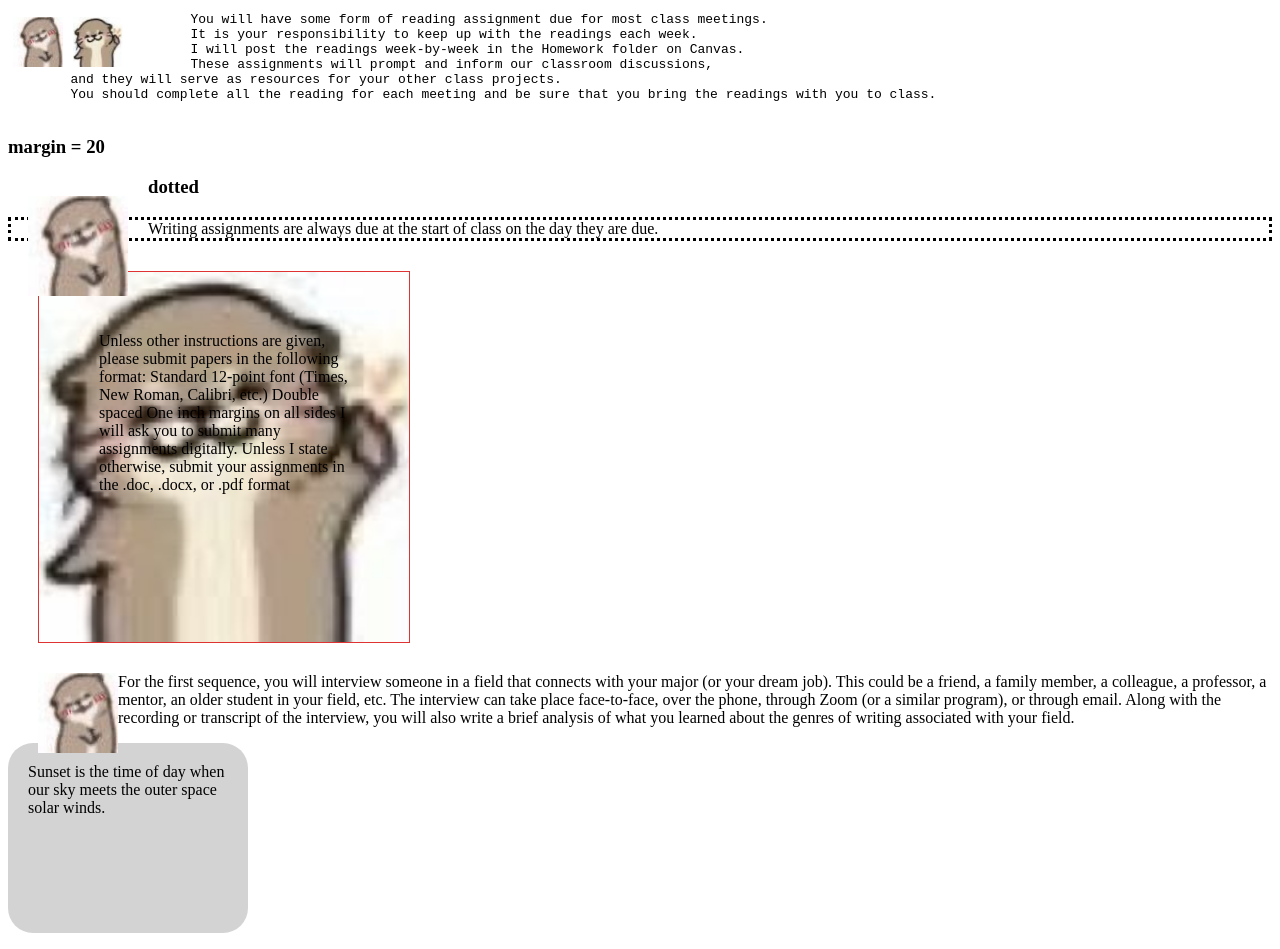
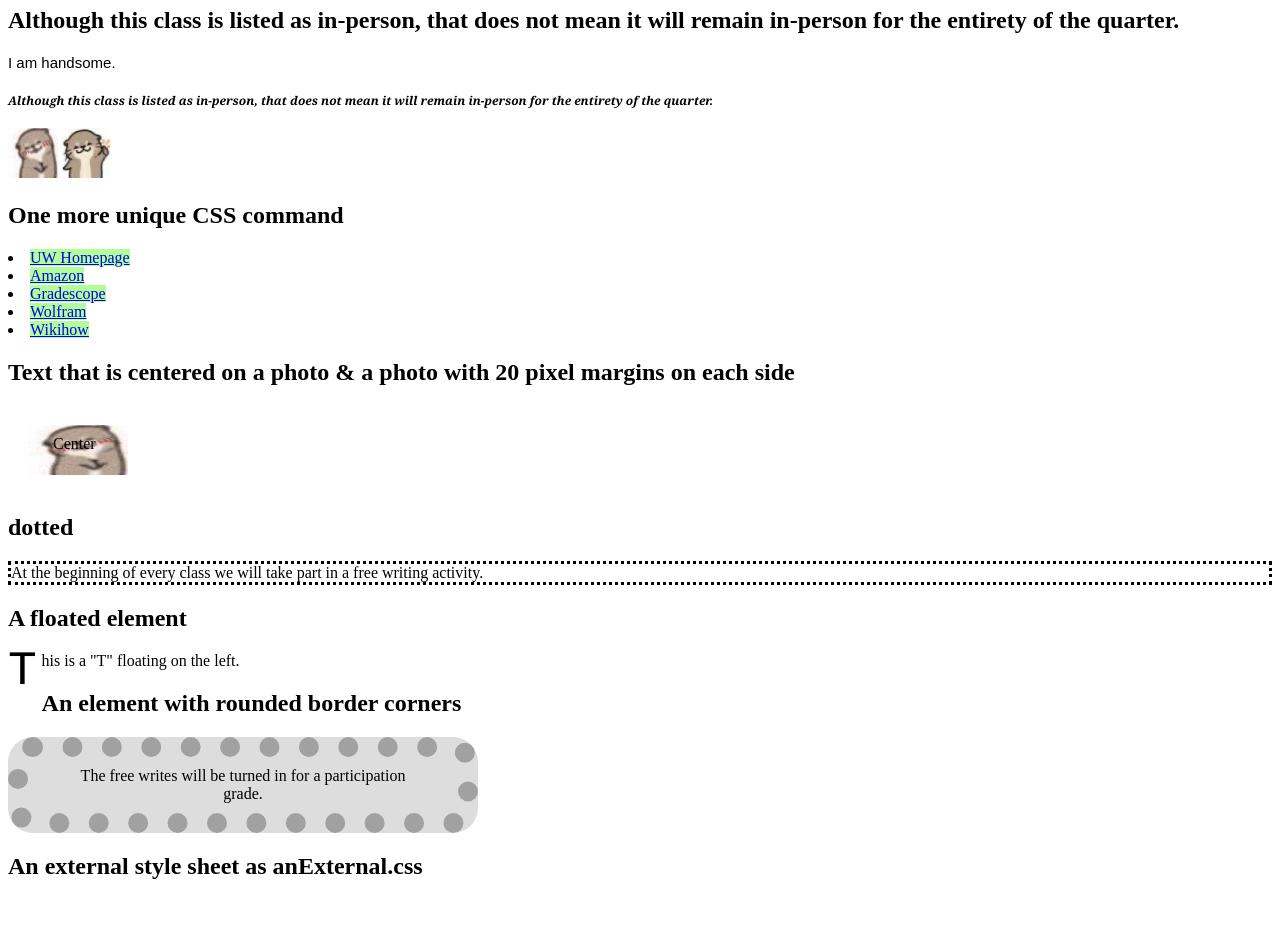
Before and after one commit to szhang5-1934831/szhang5-1934831.github.io, a plain HTML site: page someCss.html in a window 1280 px wide. Shown: the part 73-1022 px from the top of the page. After the commit the page ends 973 px from the top, so only its background shows below. Drawn offline with Linux system fonts and the light colour scheme.

Commit message:
Add files via upload

```diff
--- /dev/null
+++ b/anExternal.css
@@ -0,0 +1,47 @@
+p.p1 {
+  font: 15px arial, sans-serif;
+}
+
+p.p2 {
+  font: italic bold 12px/30px Georgia, serif;
+}
+
+img.image1
+{
+	height:50px;
+	width:50px;
+}
+
+img.image2
+{
+	height:50px;
+	width:50px;
+}
+
+a:link {background-color:#B2FF99;}
+a:visited {background-color:#FFFF85;}
+a:hover {background-color:#FF704D;}
+a:active {background-color:#FF704D;}
+
+img.image3
+{
+  margin:20px 20px 20px 20px;
+}
+
+span.s {
+float: left;
+width: 0.7em;
+font-size: 300%;
+font-family: algerian, courier;
+line-height: 80%;
+}
+
+div.c
+{
+text-align:center;
+border:20px dotted #a1a1a1;
+padding:10px 40px;
+background:#dddddd;
+width:350px;
+border-radius:25px;
+}
--- a/someCss.html
+++ b/someCss.html
@@ -1,87 +1,38 @@
 <!DOCTYPE html>
 <html>
-    <head>
-        <link rel="stylesheet" href="anExternal.css">
-    </head>
+  <head>
+    <link rel="stylesheet" type="text/css" href="anExternal.css">
+  </head>
 
-    <body>
-        <p style="font-family:courier;">Although this class is listed as in-person, that does not mean it will remain in-person for the entirety of the quarter.</p>
-        <p style="font-family:verdana;">Although this class is listed as in-person, that does not mean it will remain in-person for the entirety of the quarter.</p>
-        <img src="Wikihow.JPG" title="smile" style="width:50px;height:50px;margin:5px">
-        <img src="Wolfram.JPG" title="thumb" style="width:50px;height:50px;margin:5px">
-
-    <pre>
-        You will have some form of reading assignment due for most class meetings.
-        It is your responsibility to keep up with the readings each week.
-        I will post the readings week-by-week in the Homework folder on Canvas.
-        These assignments will prompt and inform our classroom discussions,
-        and they will serve as resources for your other class projects.
-        You should complete all the reading for each meeting and be sure that you bring the readings with you to class.
-    </pre>
-
-
-
-    <body>
-    <h3>margin = 20</h3>
-        <img src="Wikihow.JPG" title="smile" style="width:100px;height:100px;margin:20px">
-    </body>
-
-
-    <h3>dotted</h3>
-
+  <body>
+    <h1>I am handsome.</h1>
+    <h2>Although this class is listed as in-person, that does not mean it will remain in-person for the entirety of the quarter.</h2>
+    <p class="p1">I am handsome.</p>
+    <p class="p2">Although this class is listed as in-person, that does not mean it will remain in-person for the entirety of the quarter.</p>
+    <img class="image1" src="Wikihow.JPG" title="Pikachu">
+    <img class="image2" src="Wolfram.JPG" title="First Three">
+    <h2>One more unique CSS command </h2>
+      <li> <a href="https://www.washington.edu">UW Homepage </a></li>
+      <li> <a href="https://www.amazon.com">Amazon </a></li>
+      <li> <a href="https://www.gradescope.com">Gradescope </a></li>
+      <li> <a href="https://www.wolframalpha.com">Wolfram </a></li>
+      <li> <a href="https://www.wikihow.com/Main-Page">Wikihow </a></li>
+    <h2>Text that is centered on a photo & a photo with 20 pixel margins on each side</h2>
+    <div style="position: relative; width: 170px; height: 89px;">
+        <img class="image3" src="Wikihow.JPG" width="100px" height="50px" alt="">
+        <span style="position: absolute; top:30px; left:45px;">Center</span>
+    </div>
+    <h2>dotted</h2>
     <style>
         p.dotted {border-style: dotted;}
     </style>
 
-    <p class="dotted">Writing assignments are always due at the start of class on the day they are due.</p>
+    <p class="dotted">At the beginning of every class we will take part in a free writing activity.  </p>
 
-
-    <style>
-        div {
-          border: 1px solid rgb(223, 51, 51);
-          height:250px;
-          width: 250px;
-          padding: 60px;
-          margin: 30px;
-          background-image: url(Wolfram.JPG);
-          background-size: cover;
-          background-repeat: no-repeat;
-        }
-    </style>
-
-    <div class="div1">
-        Unless other instructions are given, please submit papers in the following format:
-        Standard 12-point font (Times, New Roman, Calibri, etc.)
-        Double spaced
-        One inch margins on all sides
-        I will ask you to submit many assignments digitally.
-        Unless I state otherwise, submit your assignments in the .doc, .docx, or .pdf format
-    </div>
-
-    <style>
-        img {
-          float: left;
-        }
-    </style>
-    <p><img src="Wikihow.JPG" alt="Sky" style="width:80px;height:80px;margin-left:30px;">
-        For the first sequence, you will interview someone in a field that connects with your major (or your dream job).
-        This could be a friend, a family member, a colleague, a professor, a mentor, an older student in your field, etc.
-        The interview can take place face-to-face, over the phone, through Zoom (or a similar program), or through email.
-        Along with the recording or transcript of the interview,
-        you will also write a brief analysis of what you learned about the genres of writing associated with your field.
-    </p>
-
-    <style>
-        #rcorners1 {
-        border-radius: 25px;
-        background: #d3d3d3;
-        padding: 20px;
-        width: 200px;
-        height: 150px;
-        }
-    </style>
-    <p id="rcorners1">Sunset is the time of day when our sky meets the outer space solar winds.</p>
-
-    </body>
-
-</html>
+    <h2>A floated element</h2>
+    <p><span class="s">T</span>his is a "T" floating on the left.</p>
+    <h2>An element with rounded border corners</h2>
+    <div class="c">The free writes will be turned in for a participation grade.</div>
+    <h2>An external style sheet as anExternal.css</h2>
+  </body>
+<html>
```
